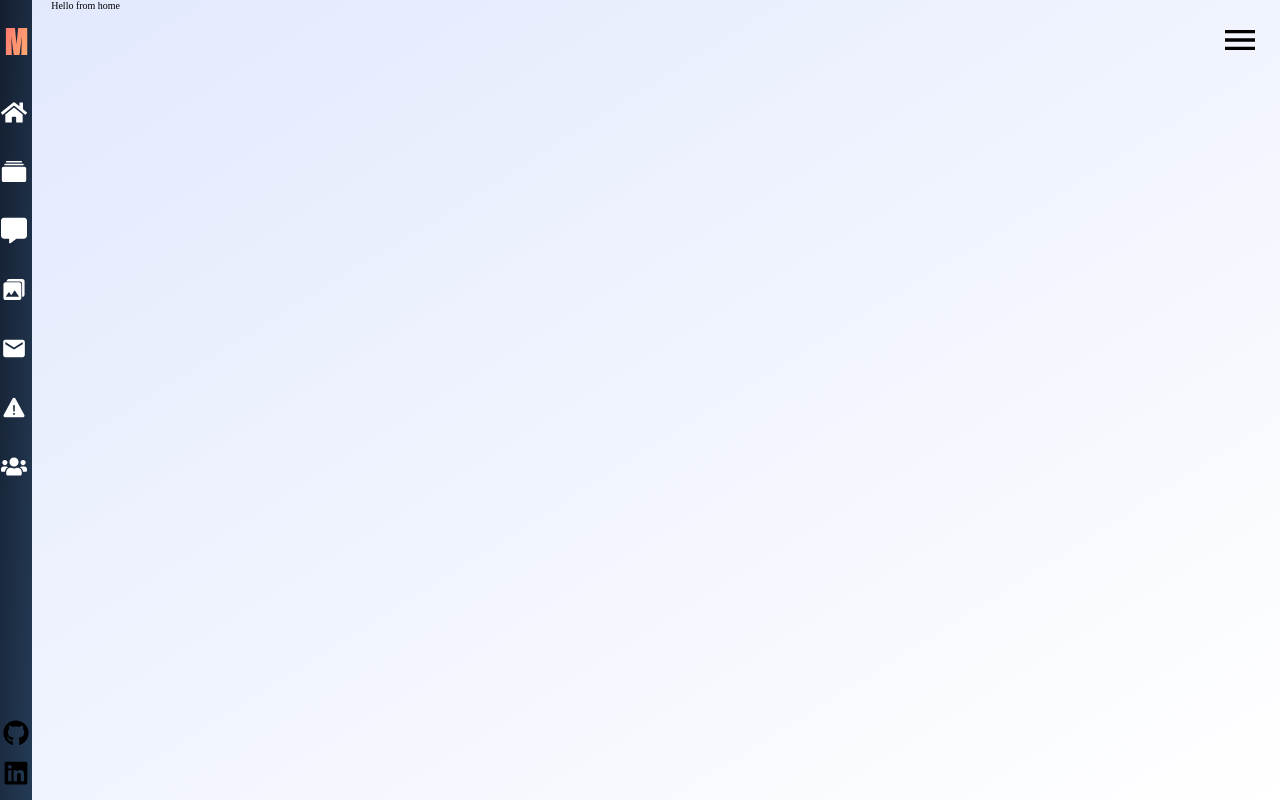
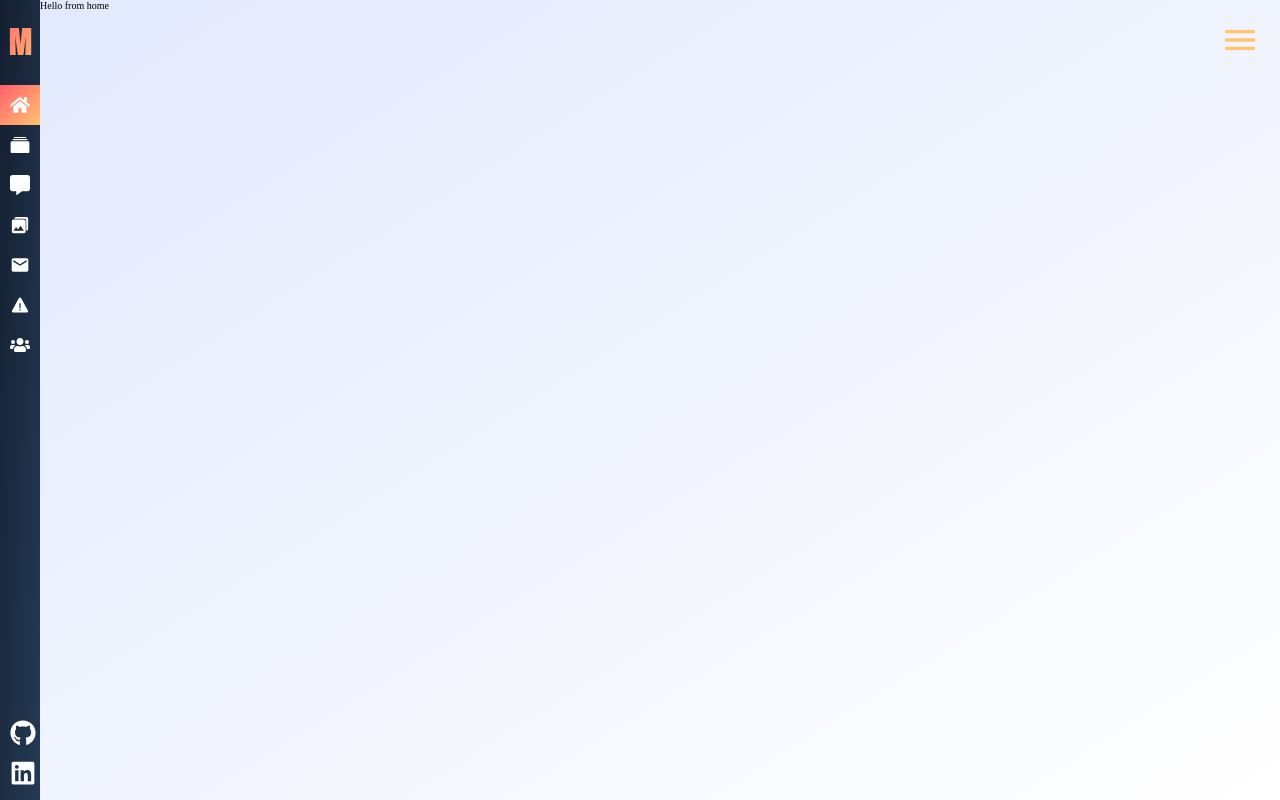
Before and after one commit to Antoni-Petrenko/PlaceHolder, a React app: page / in a window 1280 px wide. Built offline with nearby package versions, Linux system fonts and the light colour scheme.

Commit message:
Finish navigation

```diff
--- a/src/components/App.js
+++ b/src/components/App.js
@@ -25,8 +25,9 @@ function changeNavActiv(){
       <Context.Provider value={{navActive,changeNavActiv}}>
       <NavBar/>
       <MenuButton />
-      <div className={navActive?"main-space activeNav":"main-space"}>
+      <div onClick={navActive? changeNavActiv:null} className={navActive?"main-space activeNav":"main-space"}>
           <Switch>
+
             <Route exact path="/" component={Home} />
             <Route path="/albums" component={Album}/>
             <Route exact path="/comments" component={Comments} />
@@ -34,6 +35,8 @@ function changeNavActiv(){
             <Route path="/posts" component={Posts}/>
             <Route exact path="/todos" component={Todos} />
             <Route path="/users" component={Users}/>
+
+
           </Switch>
       </div>
       </Context.Provider>
--- a/src/components/App.scss
+++ b/src/components/App.scss
@@ -17,11 +17,13 @@ html{
 }
 .main-space{
   background-image:$main-space-bgi-gradient ;
-  padding-left:4vw;
   height: 100vh;
   width: 100%;
   transition: .5s;
 }
-.main-space.activeNav{
-  padding-left:$nav-bar-width;
+
+@media only screen and (min-width:769px){
+  .main-space{
+      padding-left:4rem;
+  }
 }
--- a/src/components/Navbar/NavBar.js
+++ b/src/components/Navbar/NavBar.js
@@ -11,46 +11,48 @@ const NavBar = () => {
   return (
     <nav className={navActive?"nav-bar active":"nav-bar"}>
         <div className="logo">{navActive?<h1>{`<MyApp/>`}</h1>:<h1>{`M`}</h1>}</div>
+
         <ul className="nav-bar__buttons">
-            <li className="nav-bar__buttons--batton">
-                <NavLink exact to='/'>
-                    <span className='icons'><FaHome/></span> Home
+            <li>
+                <NavLink className="nav-bar__buttons--button" exact to='/'>
+                    <FaHome className='icons'/><span>Home</span>
                 </NavLink>
             </li>
-            <li className="nav-bar__buttons--batton">
-                <NavLink to='/albums'>
-                    <span className='icons'><IoIosAlbums/></span>albums
+            <li>
+                <NavLink className="nav-bar__buttons--button" to='/albums'>
+                    <IoIosAlbums className='icons'/><span>albums</span>
                 </NavLink>
             </li>
-            <li className="nav-bar__buttons--batton">
-                <NavLink to='/comments'>
-                    <span className='icons'><FaCommentAlt/></span>comments
+            <li>
+                <NavLink className="nav-bar__buttons--button" to='/comments'>
+                    <FaCommentAlt className='icons'/><span>comments</span>
                 </NavLink>
             </li>
-            <li className="nav-bar__buttons--batton">
-                <NavLink to='/photos'>
-                    <span className='icons'><IoMdPhotos/></span>photos
+            <li>
+                <NavLink className="nav-bar__buttons--button" to='/photos'>
+                   <IoMdPhotos className='icons'/><span>photos</span>
                 </NavLink>
             </li>
-            <li className="nav-bar__buttons--batton">
-                <NavLink to='/posts'>
-                    <span className='icons'><MdLocalPostOffice/></span>posts
+            <li>
+                <NavLink className="nav-bar__buttons--button" to='/posts'>
+                    <MdLocalPostOffice className='icons'/><span>posts</span>
                 </NavLink>
             </li>
-            <li className="nav-bar__buttons--batton">
-                <NavLink to='/todos'>
-                    <span className='icons'><IoIosWarning/></span>todos
+            <li>
+                <NavLink className="nav-bar__buttons--button" to='/todos'>
+                    <IoIosWarning className='icons'/><span>todos</span>
                 </NavLink>
             </li>
-            <li className="nav-bar__buttons--batton">
-                <NavLink to='/users'>
-                    <span className='icons'><FaUsers/></span>users
+            <li>
+                <NavLink className="nav-bar__buttons--button" to='/users'>
+                    <FaUsers className='icons'/><span>users</span>
                 </NavLink>
             </li>
         </ul>
         <ul className="nav-bar__soc-media">
-            <li><span><FaGithub/></span></li>
-            <li><span><FaLinkedin/></span></li>
+            <li><a href="https://github.com/Antoni-Petrenko"><span><FaGithub color='white'/></span></a></li>
+            <li>
+                <a href="https://www.linkedin.com/feed/"><span><FaLinkedin color='white'/></span></a></li>
         </ul>
     </nav>
   )
--- a/src/components/Navbar/navbar.scss
+++ b/src/components/Navbar/navbar.scss
@@ -3,7 +3,7 @@
     position: absolute;
     top: 0;
     left: 0;
-    width: 4vh;
+    width:0 ;
     height: 100vh;
     background-image:$nav-bgi-gradient;
     display: flex;
@@ -17,7 +17,9 @@
         flex-wrap: wrap;
         justify-content: space-around;
         list-style: none;
-
+        li{
+            padding: 0 1rem;
+        }
     }
     .logo{
         text-align: center;
@@ -30,58 +32,77 @@
             color: transparent;
         }
     }
-
-
     &__buttons{
         width: 100%;
         flex-grow: 1;
-        display: flex;
-        flex-direction: column;
-        align-items: center;
-        justify-content: flex-start;
-        &--batton{
-            width: 100%;
-            padding: 2rem 0 2rem 6rem;
-            list-style: none;
+        &--button{
+            display: block;
             font-size:$sec-font-size;
-            font-family: $main-font-family;
+            font-family:$main-font-family;
+            text-transform: uppercase;
+            text-decoration: none;
+            color: white;
+            padding: 2rem 0;
             position: relative;
-            overflow: hidden;
+            user-select: none;
+            -webkit-tap-highlight-color:transparent;
+            span{
+                position: absolute;
+                top: 1rem;
+                left: 4rem;
+            }
             &::before{
                 content: ' ';
                 width: 100%;
                 height: 100%;
+                background-image:linear-gradient(to right bottom,#FF5F6D ,#FFC371);
+                transition: .3s;
+                transform: translateX(-100%);
                 position: absolute;
                 top: 0;
                 left: 0;
-                background-image:linear-gradient(to right bottom,#FF5F6D,#FFC371);
-                transform: translateX(-110%);
-                transition: .5s;
-                opacity: 0;
             }
-            &:hover::before{
-                transform: translateX(0%);
-                opacity: 1;
-            }
-            a{
-                position: relative;
-                text-decoration: none;
-                text-transform: uppercase;
-            }
-            & > *{
-                color: white;
-            }
-
         }
     }
 }
+.nav-bar.active{
+    width: $nav-bar-width;
+}
 .icons{
+    font-size: 2rem;
     position: absolute;
-    top: 60%;
-    left: -45px;
-    font-size: 2.6rem;
+    top: 50%;
+    left: 1rem;
     transform: translateY(-50%);
 }
-.nav-bar.active{
-    width: $nav-bar-width !important;
+.nav-bar__buttons--button.active::before{
+    transform: translateX(0);
 }
+@media only screen and (min-width:480px){
+
+    .nav-bar.active{
+        width:32vw;
+    }
+}
+@media only screen and (min-width:769px){
+    .nav-bar{
+        width: 4rem;
+    }
+    .nav-bar.active{
+        width:18rem;
+    }
+}
+
+@media only screen and (min-width:1920px){
+    html{
+        font-size: 82%;
+    }
+}
+@media only screen and (max-height:395px){
+    .nav-bar.active{
+        overflow-y: scroll;
+    }
+    .nav-bar::-webkit-scrollbar{
+        width: 0;
+    }
+}
--- a/src/components/menubutton/MenuButton.js
+++ b/src/components/menubutton/MenuButton.js
@@ -4,10 +4,10 @@ import Context from '../context';
 import './menuButton.scss';
 
 const MenuButton = () => {
-const {navActive,changeNavActiv}=useContext(Context);
+const {changeNavActiv}=useContext(Context);
   return (
     <div className='menu-button' onClick={changeNavActiv}>
-      <IoMdMenu/>
+      <IoMdMenu color='#FFC371'/>
     </div>
   )
 }
--- a/src/components/styleAbstracts/vars.scss
+++ b/src/components/styleAbstracts/vars.scss
@@ -2,7 +2,7 @@ $heading-font-size:2.6rem;
 $sec-font-size:1.6rem;
 $main-font-family:'Montserrat', sans-serif;
 $logo-font-family:'Anton', sans-serif;
-$nav-bar-width:15vw;
+$nav-bar-width:55vw;
 
 $nav-bgi-gradient:linear-gradient(to right bottom,#141e30
 ,#243b55);
```
